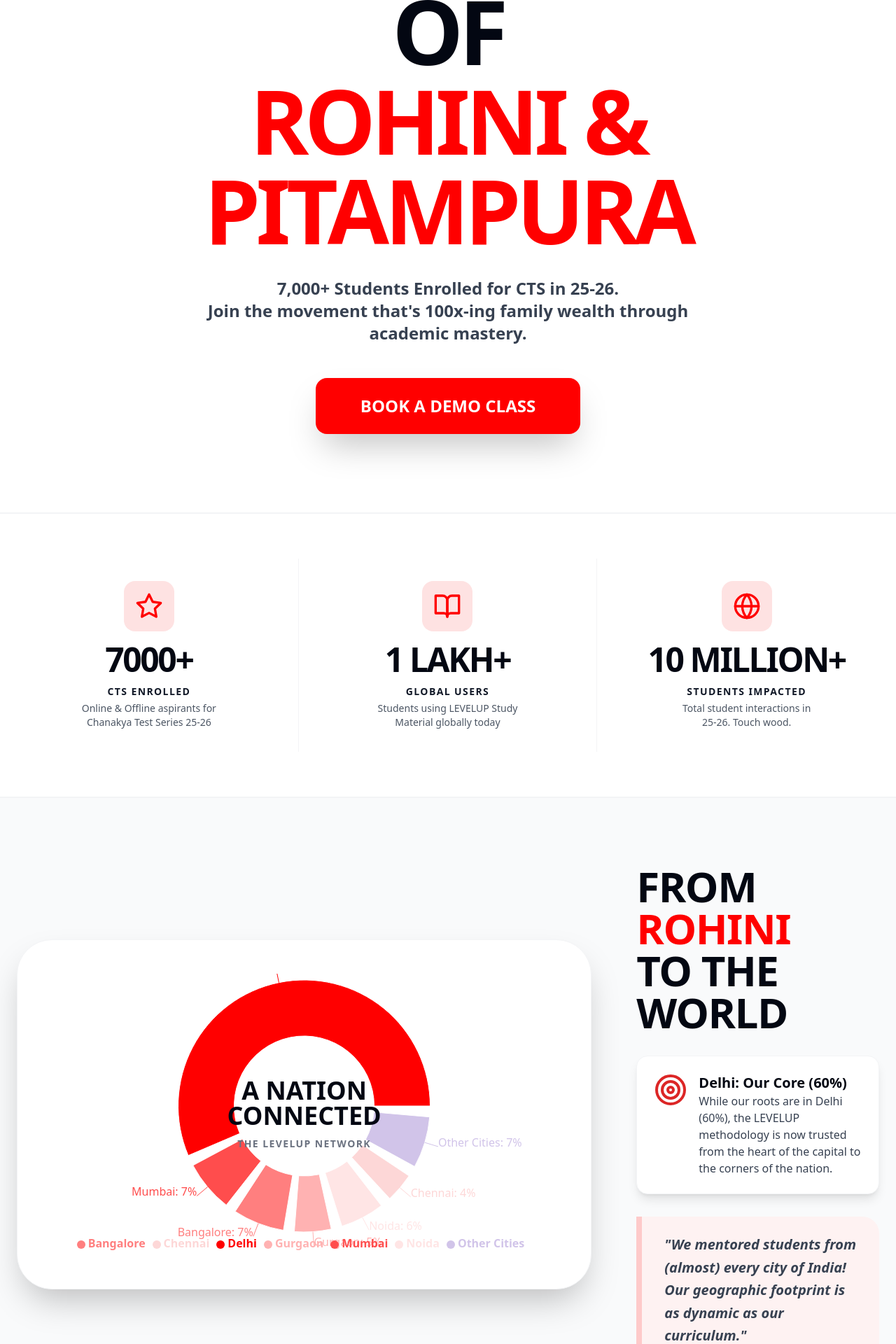
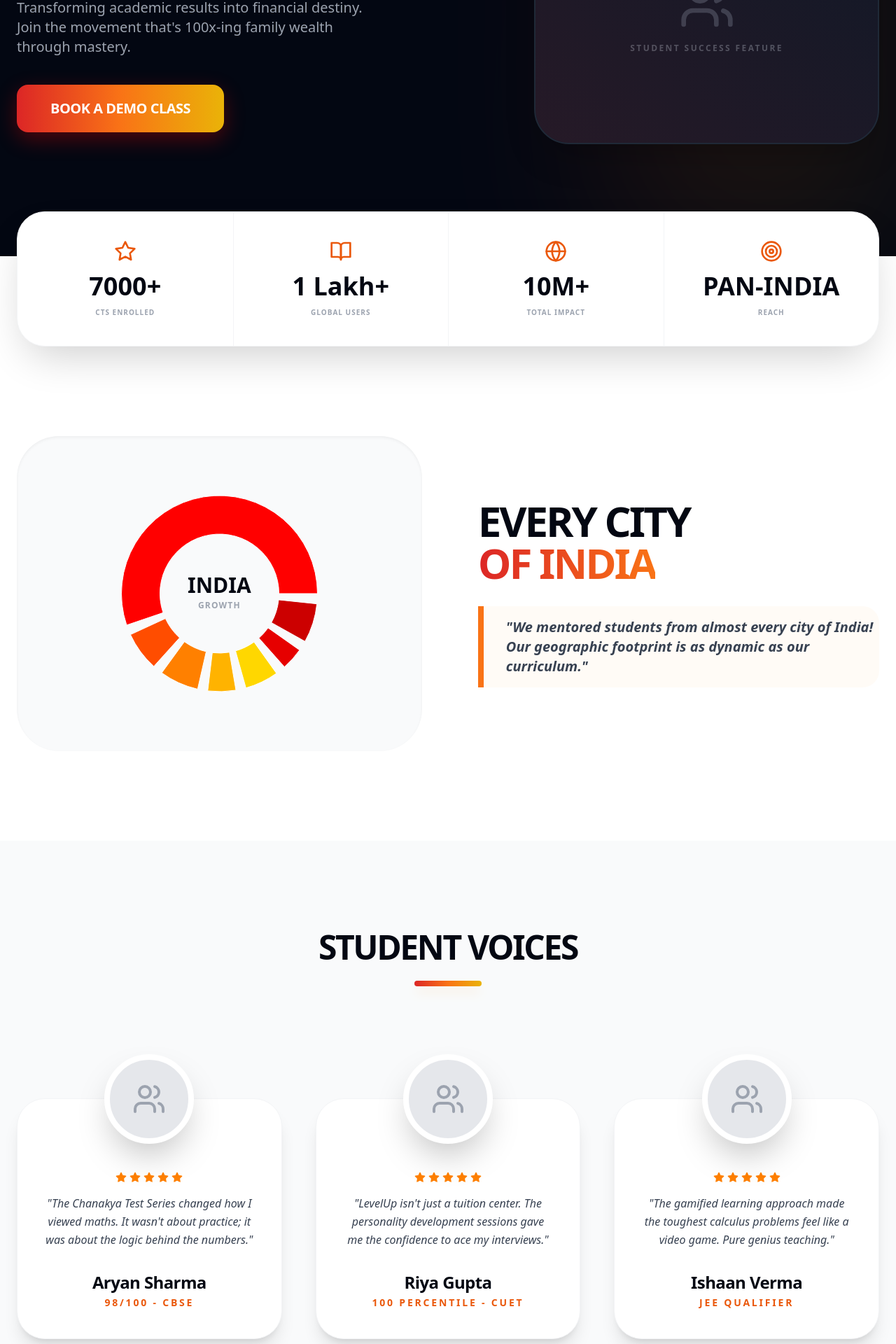
Before and after one commit to Garvsikka/levelup-academy-website, a React (Vite) app in the folder frontend/: page / in a window 1280 px wide. Shown: the part 260-2180 px from the top of the page at 70% size. Built offline with nearby package versions, Linux system fonts and the light colour scheme.

Commit message:
feat: volcanic gradient, forced side-by-side hero, stat grid, and testimonials

```diff
--- a/frontend/src/pages/Home.jsx
+++ b/frontend/src/pages/Home.jsx
@@ -1,9 +1,7 @@
 import React from 'react';
-import { Star, BookOpen, Globe, Quote, MapPin, Target } from 'lucide-react';
-// 1. Mandatory Import: Recharts components
-import { PieChart, Pie, Cell, ResponsiveContainer, Legend, Tooltip } from 'recharts';
+import { Star, BookOpen, Globe, Users, Target, Quote } from 'lucide-react';
+import { PieChart, Pie, Cell, ResponsiveContainer, Tooltip } from 'recharts';
 
-// Define the exact data from image_0.png
 const cityData = [
   { name: 'Delhi', value: 60 },
   { name: 'Mumbai', value: 7 },
@@ -14,116 +12,123 @@
   { name: 'Other Cities', value: 7 }
 ];
 
-// Define a fresh, dynamic color palette for each segment
-const COLORS = ['#FF0000', '#FF4D4D', '#FF7F7F', '#FFB2B2', '#FFE5E5', '#FDD7D7', '#D1C4E9'];
-
-// Function to render the stylized Stat Cards
-const StatCard = ({ icon: Icon, flex, label, sublabel }) => (
-  <div className="flex flex-col items-center p-8 text-center border-r border-gray-100 last:border-0 hover:bg-red-50/30 transition-colors">
-    <div className="bg-red-100 p-4 rounded-2xl mb-4">
-      <Icon style={{ color: '#FF0000' }} className="w-10 h-10" />
-    </div>
-    <h2 className="text-5xl font-black text-gray-950 leading-none tracking-tighter">{flex}</h2>
-    <p className="text-gray-900 font-black uppercase tracking-widest text-sm mt-3">{label}</p>
-    <p className="text-gray-600 font-medium text-sm mt-1 max-w-[200px]">{sublabel}</p>
-  </div>
-);
+const COLORS = ['#FF0000', '#FF4D00', '#FF8000', '#FFB300', '#FFD700', '#E60000', '#CC0000'];
 
 const Home = () => {
   return (
-    <div className="bg-white min-h-screen font-sans">
+    <div className="bg-white min-h-screen font-sans overflow-x-hidden">
 
-      {/* 1. HERO SECTION */}
-      <section className="relative py-28 px-6 text-center bg-white">
-        <div className="max-w-6xl mx-auto">
-          <h1 className="text-6xl md:text-9xl font-black text-gray-950 tracking-tighter leading-[0.9] mb-8">
+      {/* 1. HERO SECTION - Forced Side-by-Side on Desktop */}
+      <section className="relative pt-24 pb-40 px-6 bg-gray-950 overflow-hidden">
+        {/* Volcanic Ambient Glow */}
+        <div className="absolute top-0 right-0 w-1/3 h-full bg-gradient-to-br from-red-600 via-orange-500 to-yellow-400 opacity-10 blur-[120px]"></div>
+
+        <div className="max-w-7xl mx-auto flex flex-col lg:flex-row items-center justify-between gap-12 relative z-10">
+
+          {/* LEFT: Resized Header Text (55% width) */}
+          <div className="w-full lg:w-[55%] text-left">
+            <h1 className="text-4xl md:text-5xl xl:text-6xl font-black tracking-tighter leading-tight mb-6 text-white uppercase">
               MATHS MASTERS OF <br />
-            <span style={{ color: '#FF0000' }}>ROHINI & PITAMPURA</span>
+              <span className="bg-gradient-to-r from-red-600 via-orange-500 to-yellow-500 bg-clip-text text-transparent italic">
+                ROHINI & PITAMPURA
+              </span>
             </h1>
-          <p className="text-2xl text-gray-700 font-bold max-w-3xl mx-auto mb-12">
-            7,000+ Students Enrolled for CTS in 25-26. <br />
-            Join the movement that's 100x-ing family wealth through academic mastery.
+            <p className="text-lg md:text-xl text-gray-400 font-medium max-w-lg mb-10 leading-relaxed">
+              Transforming academic results into financial destiny. Join the movement that's 100x-ing family wealth through mastery.
             </p>
-          <button style={{ backgroundColor: '#FF0000' }} className="text-white px-16 py-6 rounded-2xl text-2xl font-black shadow-2xl hover:scale-105 active:scale-95 transition-all">
+            <button className="bg-gradient-to-r from-red-600 via-orange-500 to-yellow-500 text-white px-12 py-5 rounded-2xl text-xl font-black shadow-[0_10px_30px_rgba(255,0,0,0.3)] hover:scale-105 transition-all uppercase tracking-tight">
               BOOK A DEMO CLASS
             </button>
           </div>
-      </section>
 
-      {/* 2. POWER STATS RIBBON */}
-      <section className="bg-white py-16 border-y-2 border-gray-100">
-        <div className="max-w-7xl mx-auto grid grid-cols-1 md:grid-cols-3 gap-0">
-          <StatCard icon={Star} flex="7000+" label="CTS ENROLLED" sublabel="Online & Offline aspirants for Chanakya Test Series 25-26" />
-          <StatCard icon={BookOpen} flex="1 LAKH+" label="GLOBAL USERS" sublabel="Students using LEVELUP Study Material globally today" />
-          <StatCard icon={Globe} flex="10 MILLION+" label="STUDENTS IMPACTED" sublabel="Total student interactions in 25-26. Touch wood." />
+          {/* RIGHT: Image Placeholder (40% width) */}
+          <div className="w-full lg:w-[40%]">
+            <div className="bg-gray-900 aspect-[4/3] rounded-[50px] border-2 border-gray-800 shadow-2xl flex flex-col items-center justify-center relative overflow-hidden group">
+              <div className="absolute inset-0 bg-gradient-to-tr from-red-600/10 to-transparent"></div>
+              <Users className="w-20 h-20 text-gray-700 group-hover:text-red-500 transition-colors" />
+              <span className="mt-4 text-gray-600 font-bold uppercase tracking-[0.2em] text-xs">Student Success Feature</span>
+            </div>
+          </div>
         </div>
       </section>
 
-      {/* 3. GEOGRAPHIC REACH (Dynamic, Animated Chart - Shifting image_0.png data to life) */}
-      <section className="py-24 px-6 bg-gray-50">
-        <div className="max-w-[1400px] mx-auto flex flex-col xl:flex-row items-center gap-16">
+      {/* 2. STATS GRID - 4 Stats in One Rectangle */}
+      <div className="max-w-7xl mx-auto px-6 -mt-16 relative z-30">
+        <div className="bg-white rounded-[40px] shadow-[0_25px_60px_-15px_rgba(0,0,0,0.2)] border border-gray-100 grid grid-cols-2 md:grid-cols-4 overflow-hidden divide-x divide-gray-100">
+          {[
+            { label: "CTS Enrolled", val: "7000+", icon: Star },
+            { label: "Global Users", val: "1 Lakh+", icon: BookOpen },
+            { label: "Total Impact", val: "10M+", icon: Globe },
+            { label: "Reach", val: "PAN-INDIA", icon: Target }
+          ].map((stat, i) => (
+            <div key={i} className="p-10 text-center hover:bg-orange-50/50 transition-colors cursor-default">
+              <stat.icon className="w-8 h-8 text-orange-600 mx-auto mb-4" />
+              <h3 className="text-4xl font-black text-gray-950 leading-none">{stat.val}</h3>
+              <p className="text-[10px] font-black text-gray-400 uppercase tracking-widest mt-3">{stat.label}</p>
+            </div>
+          ))}
+        </div>
+      </div>
 
-          {/* A. The "Sick Animation" Donut Chart (image_0.png Data) */}
-          <div className="relative w-full h-[500px] xl:w-2/3 shrink-0 bg-white p-12 rounded-[50px] shadow-2xl border border-gray-100">
+      {/* 3. DYNAMIC CHART SECTION */}
+      <section className="py-32 px-6">
+        <div className="max-w-7xl mx-auto flex flex-col lg:flex-row items-center gap-20">
+          <div className="w-full h-[450px] lg:w-1/2 bg-gray-50 rounded-[60px] p-10 relative shadow-inner flex items-center justify-center">
             <ResponsiveContainer width="100%" h="100%">
               <PieChart>
-                <Tooltip
-                  contentStyle={{ borderRadius: '15px', border: 'none', boxShadow: '0 10px 30px rgba(0,0,0,0.1)' }}
-                  labelStyle={{ fontWeight: 'black', color: '#000' }}
-                  itemStyle={{ fontWeight: 'bold', color: '#FF0000' }}
-                />
-                <Legend iconSize={12} iconType="circle" wrapperStyle={{ fontWeight: 'bold' }} />
-                <Pie
-                  data={cityData}
-                  cx="50%"
-                  cy="50%"
-                  innerRadius={100}   // <-- This makes it a "Donut"
-                  outerRadius={180}
-                  fill="#8884d8"
-                  paddingAngle={5}     // <-- Gaps between segments for cleaner animation
-                  dataKey="value"
-                  label={({ name, percent }) => `${name}: ${(percent * 100).toFixed(0)}%`} // <-- Labels inside the chart
-                  isAnimationActive={true} // <-- Sick animation enabled
-                  animationBegin={200}
-                  animationDuration={1500}
-                  animationEasing="ease-out" // <-- Smooth entrance
-                >
-                  {cityData.map((entry, index) => (
-                    <Cell key={`cell-${index}`} fill={COLORS[index % COLORS.length]} />
-                  ))}
+                <Tooltip contentStyle={{borderRadius: '20px', border:'none', boxShadow:'0 20px 40px rgba(0,0,0,0.1)'}}/>
+                <Pie data={cityData} innerRadius={85} outerRadius={140} paddingAngle={6} dataKey="value" isAnimationActive={true}>
+                  {cityData.map((entry, index) => <Cell key={`cell-${index}`} fill={COLORS[index % COLORS.length]} />)}
                 </Pie>
               </PieChart>
             </ResponsiveContainer>
-
-            {/* C. Central Branding Text (Over the central hollow) */}
-            <div className="absolute top-1/2 left-1/2 -translate-x-1/2 -translate-y-1/2 text-center">
-              <h2 className="text-4xl font-black text-gray-950 leading-none">A NATION <br/> CONNECTED</h2>
-              <p className="text-gray-500 font-bold uppercase tracking-widest text-sm mt-3">The LevelUp Network</p>
+            <div className="absolute text-center">
+              <span className="block text-3xl font-black text-gray-950 leading-none">INDIA</span>
+              <span className="text-xs font-bold text-gray-400 uppercase tracking-widest mt-1">Growth</span>
             </div>
           </div>
-
-          {/* B. Descriptive Content */}
-          <div className="text-left xl:w-1/3 space-y-8">
-            <h2 className="text-4xl md:text-6xl font-black text-gray-950 mb-6 leading-[0.9] tracking-tight">
-              FROM <span style={{ color: '#FF0000' }}>ROHINI</span> <br/> TO THE WORLD
+          <div className="lg:w-1/2 space-y-8">
+            <h2 className="text-5xl md:text-6xl font-black text-gray-950 tracking-tighter leading-none">
+              EVERY CITY <br/> <span className="bg-gradient-to-r from-red-600 to-orange-500 bg-clip-text text-transparent uppercase">OF INDIA</span>
             </h2>
-
-            <div className="flex gap-4 p-6 bg-white rounded-2xl border border-gray-100 shadow-lg">
-                <Target className="w-12 h-12 text-red-600 shrink-0" />
-                <div>
-                  <h4 className="font-extrabold text-xl text-gray-950">Delhi: Our Core (60%)</h4>
-                  <p className="text-gray-700 font-medium">While our roots are in Delhi (60%), the LEVELUP methodology is now trusted from the heart of the capital to the corners of the nation.</p>
-                </div>
-            </div>
-
-            <p className="text-xl text-gray-700 font-bold leading-relaxed italic border-l-8 border-red-200 pl-8 p-6 bg-red-50 rounded-r-3xl">
-              "We mentored students from (almost) every city of India! Our geographic footprint is as dynamic as our curriculum."
+            <p className="text-xl text-gray-700 font-bold italic border-l-8 border-orange-500 pl-8 py-4 bg-orange-50/50 rounded-r-3xl">
+              "We mentored students from almost every city of India! Our geographic footprint is as dynamic as our curriculum."
             </p>
           </div>
         </div>
       </section>
 
-      {/* [Student Testimonials would follow here] */}
+      {/* 4. STUDENT TESTIMONIALS */}
+      <section className="py-32 px-6 bg-gray-50">
+        <div className="max-w-7xl mx-auto">
+          <div className="text-center mb-24">
+            <h2 className="text-5xl font-black text-gray-950 uppercase tracking-tighter">Student Voices</h2>
+            <div className="h-2 w-24 bg-gradient-to-r from-red-600 via-orange-500 to-yellow-500 mx-auto mt-6 rounded-full shadow-lg shadow-orange-200"></div>
+          </div>
+
+          <div className="grid grid-cols-1 md:grid-cols-3 gap-12">
+            {[
+              { name: "Aryan Sharma", score: "98/100 - CBSE", text: "The Chanakya Test Series changed how I viewed maths. It wasn't about practice; it was about the logic behind the numbers." },
+              { name: "Riya Gupta", score: "100 Percentile - CUET", text: "LevelUp isn't just a tuition center. The personality development sessions gave me the confidence to ace my interviews." },
+              { name: "Ishaan Verma", score: "JEE Qualifier", text: "The gamified learning approach made the toughest calculus problems feel like a video game. Pure genius teaching." }
+            ].map((t, i) => (
+              <div key={i} className="bg-white p-10 rounded-[40px] border border-gray-100 shadow-xl relative mt-16 group hover:-translate-y-2 transition-all duration-300">
+                <div className="absolute -top-16 left-1/2 -translate-x-1/2 w-32 h-32 rounded-full bg-gray-200 border-8 border-white shadow-2xl flex items-center justify-center overflow-hidden">
+                   <Users className="w-12 h-12 text-gray-400" />
+                </div>
+                <div className="pt-16 text-center">
+                  <div className="flex justify-center gap-1 mb-4">
+                    {[...Array(5)].map((_, j) => <Star key={j} size={16} fill="#FF8000" color="#FF8000" />)}
+                  </div>
+                  <p className="text-gray-700 italic mb-8 font-medium leading-relaxed">"{t.text}"</p>
+                  <h4 className="font-black text-gray-950 text-2xl tracking-tight">{t.name}</h4>
+                  <span className="text-orange-600 font-bold text-sm uppercase tracking-[0.2em]">{t.score}</span>
+                </div>
+              </div>
+            ))}
+          </div>
+        </div>
+      </section>
 
     </div>
   );
```
Lines whose indentation alone changed are shown as unchanged.
